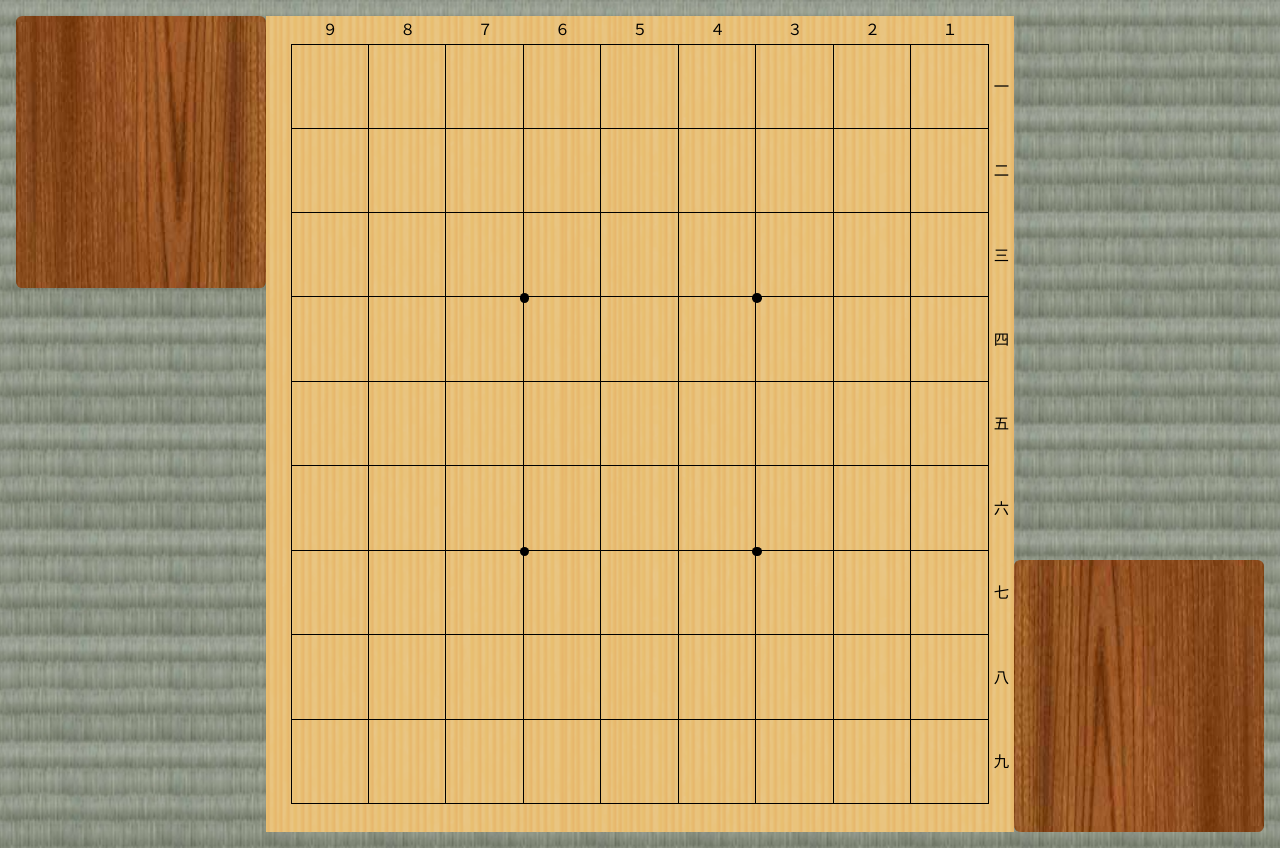
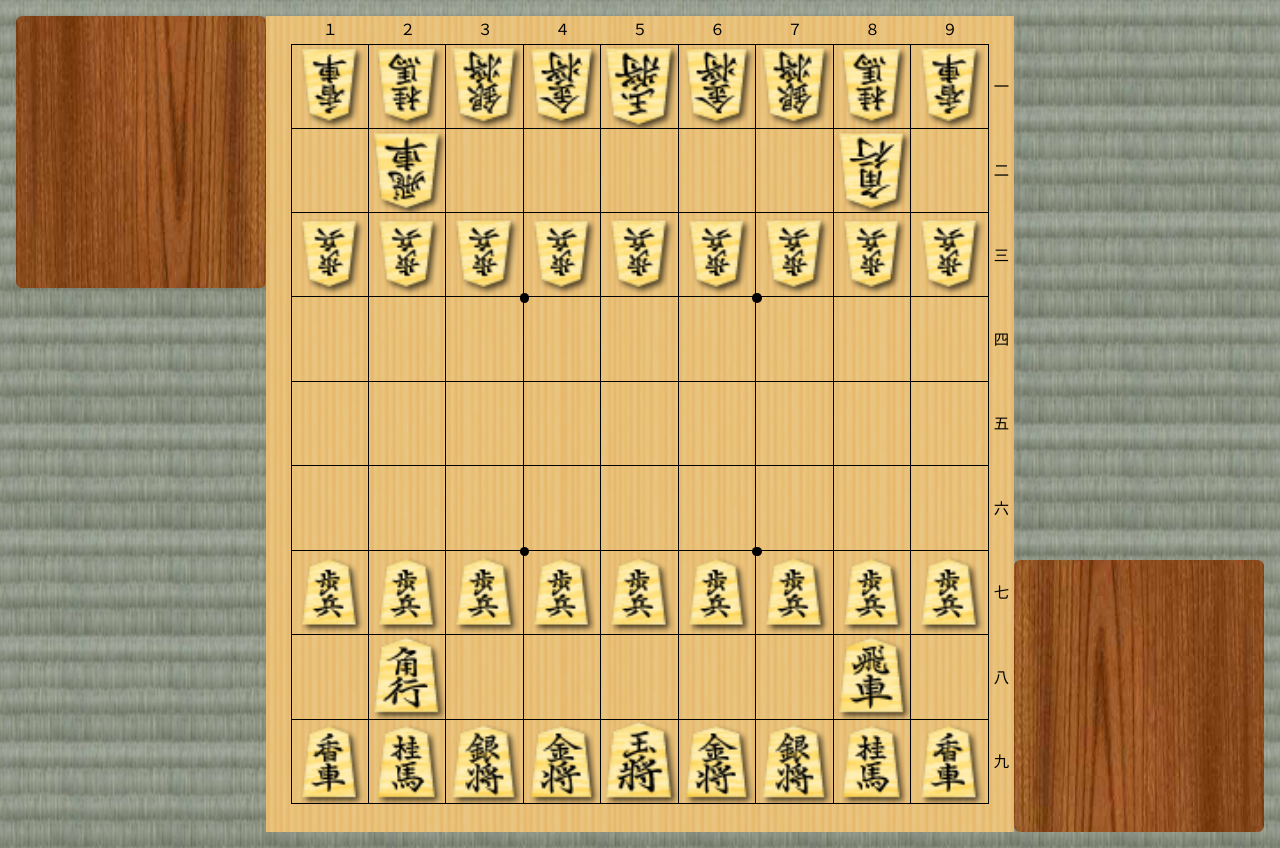
Before and after one commit to murosan/shogi-board-front, a React (Create React App) app: page / in a window 1280 px wide. Built offline with nearby package versions, Linux system fonts and the light colour scheme.

Commit message:
:sparkles: 駒画像の表示

```diff
--- a/src/components/shogi/Board.tsx
+++ b/src/components/shogi/Board.tsx
@@ -13,10 +13,7 @@ export default class Board extends Component<Props, {}> {
   render() {
     const idx = this.props.gs.indexes
     const rows = idx.map(r =>
-      idx
-        .slice()
-        .reverse()
-        .map(c => {
+      idx.map(c => {
         const p: Piece | undefined = inRange(r, c)
           ? this.props.gs.pos.pos[r][c]
           : undefined
--- a/src/components/shogi/Cell.scss
+++ b/src/components/shogi/Cell.scss
@@ -1,11 +1,13 @@
 @import '../../styles/paths';
 @import '../../styles/modules';
+@import '../../styles/pieces';
 
 $borderColor: rgb(0, 0, 0);
 $borderWidth: 0.15vw;
 $edgeTextSize: 1.2vw;
 
 .Piece {
+  @include backImgCenter;
   border-bottom: $borderWidth solid $borderColor;
   border-right: $borderWidth solid $borderColor;
 }
--- a/src/components/shogi/Cell.tsx
+++ b/src/components/shogi/Cell.tsx
@@ -15,7 +15,8 @@ export default class Cell extends Component<Props, {}> {
     const className: string = getClassName(
       this.props.row,
       this.props.column,
-      this.props.isReversed
+      this.props.isReversed,
+      this.props.piece
     )
     return (
       <div className={className}>
@@ -34,7 +35,7 @@ export default class Cell extends Component<Props, {}> {
   }
 
   EdgeTextColumn(): JSX.Element | undefined {
-    const needText = inRange(this.props.row) && this.props.column === -1
+    const needText = inRange(this.props.row) && this.props.column === 9
     if (!needText) {
       return undefined
     }
@@ -46,32 +47,34 @@ export default class Cell extends Component<Props, {}> {
  * クラス名を取得する
  * @param r number row
  * @param c number column
+ * @param p Piece | undefined
  * @param rv boolean isReversed
  */
-function getClassName(r: number, c: number, rv: boolean): string {
+function getClassName(r: number, c: number, rv: boolean, p?: Piece): string {
   const rowInRange: boolean = inRange(r)
   const colInRange: boolean = inRange(c)
-  const isLeft: boolean = rowInRange && ((!rv && c === 8) || (rv && c === 0))
+  const isLeft: boolean = rowInRange && ((!rv && c === 0) || (rv && c === 8))
   const isTop: boolean = colInRange && ((!rv && r === 0) || (rv && r === 8))
   const isStar: boolean =
     (!rv &&
-      ((r === 2 && c === 6) ||
-        (r === 2 && c === 3) ||
-        (r === 5 && c === 6) ||
-        (r === 5 && c === 3))) ||
+      ((r === 2 && c === 5) ||
+        (r === 2 && c === 2) ||
+        (r === 5 && c === 5) ||
+        (r === 5 && c === 2))) ||
     (rv &&
-      ((r === 6 && c === 2) ||
-        (r === 6 && c === 5) ||
-        (r === 3 && c === 2) ||
-        (r === 3 && c === 5)))
+      ((r === 6 && c === 3) ||
+        (r === 6 && c === 6) ||
+        (r === 3 && c === 3) ||
+        (r === 3 && c === 6)))
 
   const piece: string = rowInRange && colInRange ? 'Piece ' : ''
+  const pieceImg: string = p ? `Piece-${p} ` : ''
   const left: string = isLeft ? 'Piece-Left ' : ''
   const top: string = isTop ? 'Piece-Top ' : ''
   const edgeText: string =
-    (c === -1 && rowInRange) || (r === -1 && colInRange) ? 'Cell-EdgeText ' : ''
+    (c === 9 && rowInRange) || (r === -1 && colInRange) ? 'Cell-EdgeText ' : ''
   const star: string = isStar ? 'Piece-Star ' : ''
-  return ('Cell ' + piece + left + top + edgeText + star).trim()
+  return ('Cell ' + piece + pieceImg + left + top + edgeText + star).trim()
 }
 
 function inRange(n: number): boolean {
--- /dev/null
+++ b/src/styles/_pieces.scss
@@ -0,0 +1,37 @@
+@import './paths';
+$piecesMap: (
+  1: fu0,
+  2: kyou0,
+  3: kei0,
+  4: gin0,
+  5: kin0,
+  6: kaku0,
+  7: hisha0,
+  8: gyoku0,
+  11: to0,
+  12: narikyou0,
+  13: narikei0,
+  14: narigin0,
+  15: uma0,
+  16: ryu0,
+  -1: fu1,
+  -2: kyou1,
+  -3: kei1,
+  -4: gin1,
+  -5: kin1,
+  -6: kaku1,
+  -7: hisha1,
+  -8: gyoku1,
+  -11: to1,
+  -12: narikyou1,
+  -13: narikei1,
+  -14: narigin1,
+  -15: uma1,
+  -16: ryu1,
+);
+
+@each $id, $name in $piecesMap {
+  .Piece-#{$id} {
+    background-image: url($ImgPiecesPath+'/'+$name+'.png');
+  }
+}
```
Lines whose indentation alone changed are shown as unchanged.
